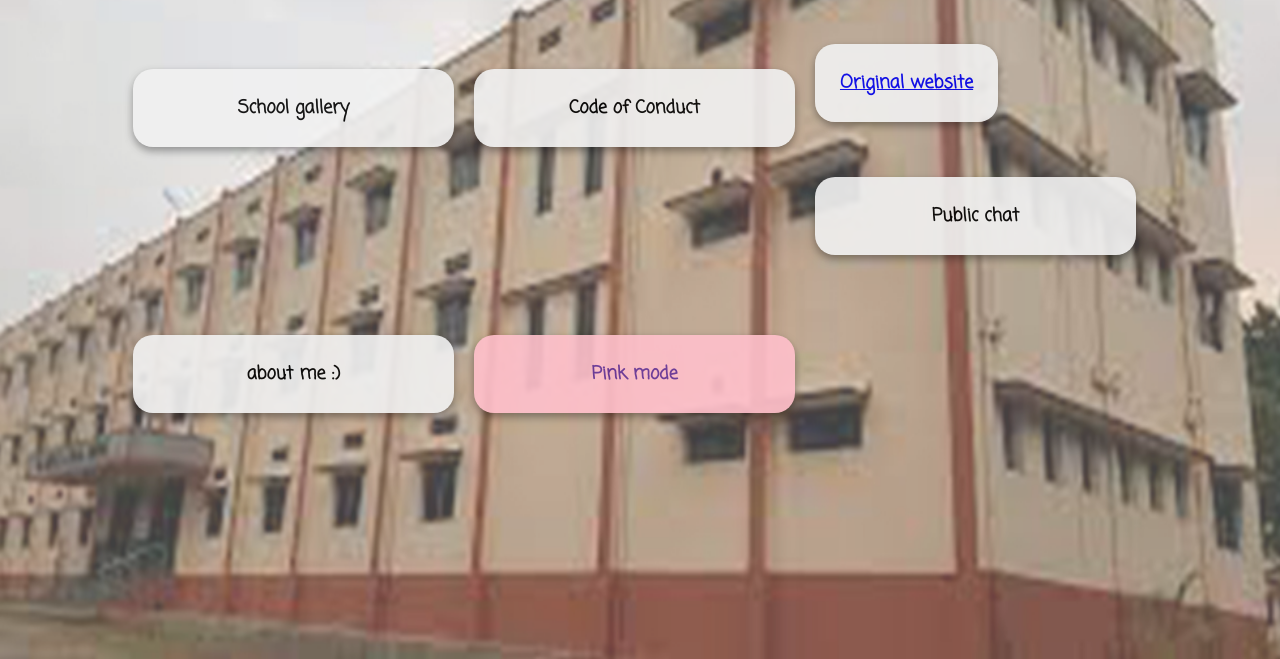
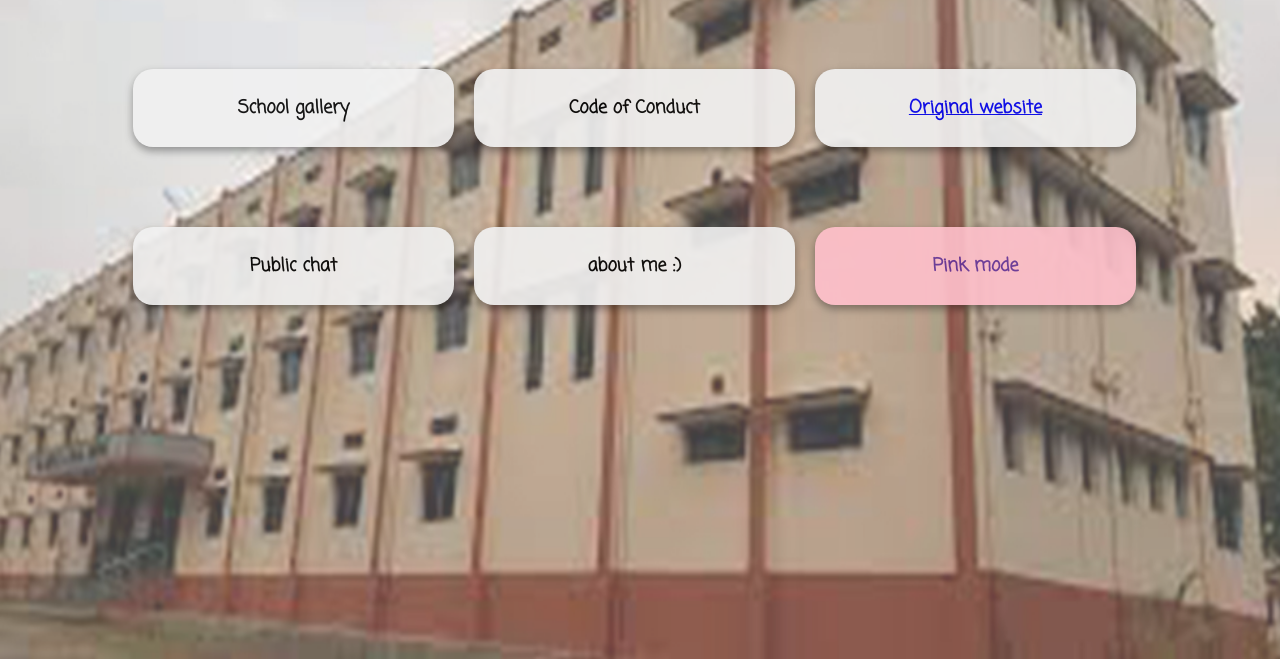
Before and after one commit to AshuNotFound/AshuNotFound.github.io, a plain HTML site: page index.html in a window 1280 px wide. Shown: the part 141-800 px from the top of the page. Drawn offline with Linux system fonts and the light colour scheme.

Commit message:
Update index.html
Signed-off-by: AshuNotFound <101208831+AshuNotFound@users.noreply.github.com>

```diff
--- a/index.html
+++ b/index.html
@@ -23,7 +23,7 @@
               <div class="card" id="e2" onclick="alert('i am still working on this!!')">Code of Conduct</div>
             </div>
             <div class="column">
-              <a href='denobilimugma.in' class="card" id="e3")">Original website</a>
+              <div class="card" id="e3")"><a href="https://denobilimugma.in">Original website</a></div>
             </div>
             <div class="column">
               <div class="card" id="e4" onclick="alert('i am still working on this!!')">Public chat</div>
```
